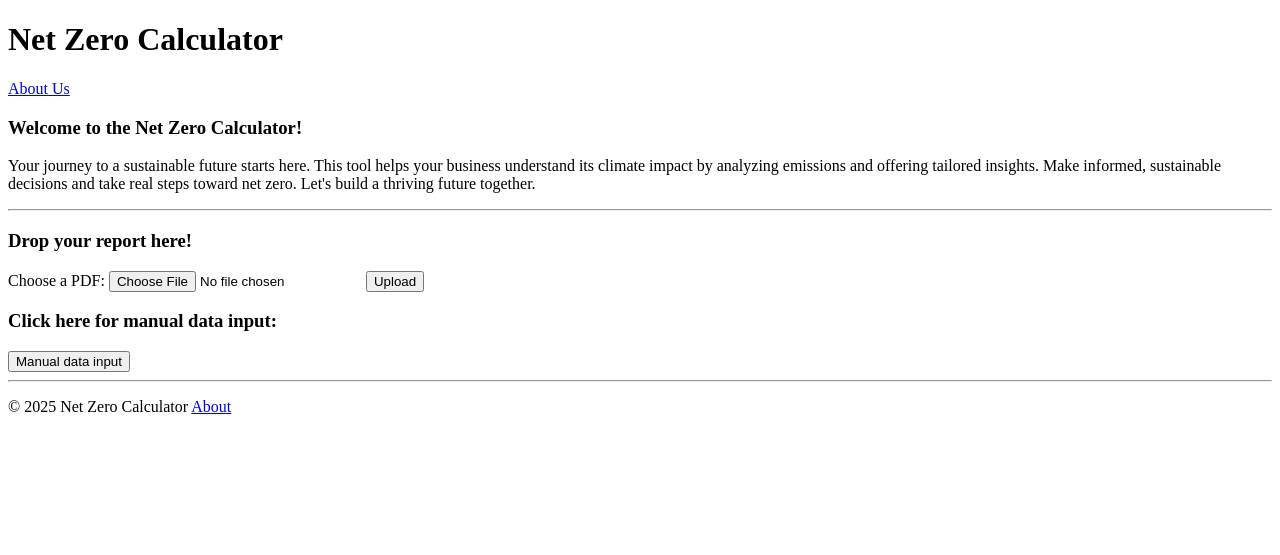
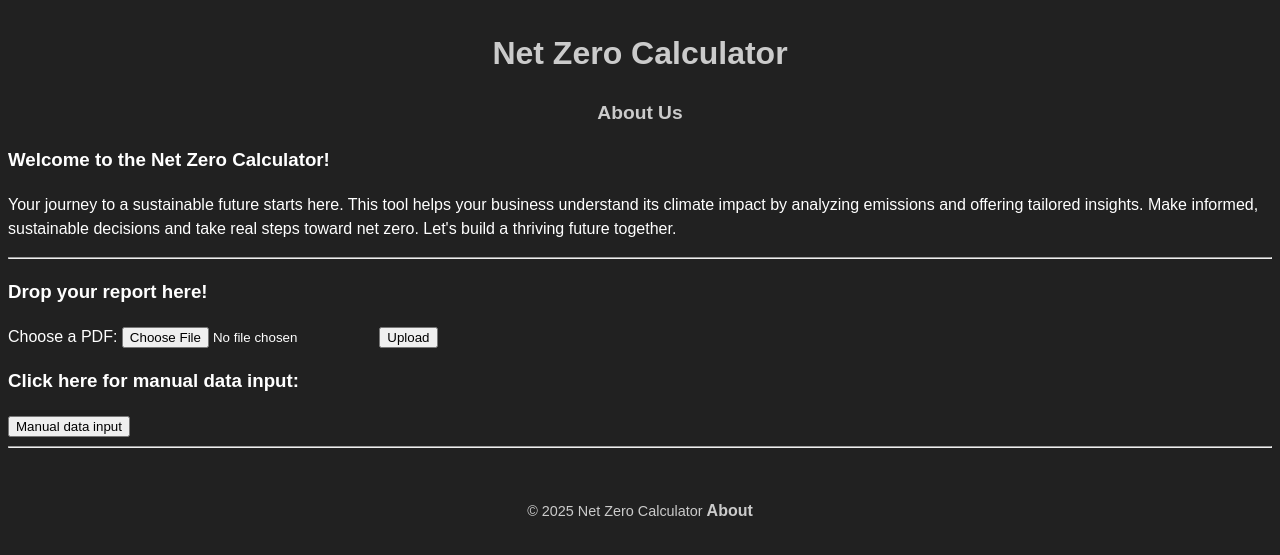
Before and after one commit to KusaiAlMalt/Net-Zero-Calculator, a Django app: page / in a window 1280 px wide. Shown: the top 555 px of the page. Run offline with Django 5.2, Linux system fonts and the light colour scheme.

Commit message:
style: dark mode & font

```diff
--- a/static/style.css
+++ b/static/style.css
@@ -0,0 +1,61 @@
+:root{
+    --color-bg: #212121;
+    --color-primary: #369f62;
+    --color-secondary: #888888;
+
+    --color-primary-accent: #4caf50;
+    --color-secondary-accent: #b5b5b5;
+
+    --color-text: #ffffff;
+    --color-text-accent: #cbcbcb;
+
+    --font-family: Arial, Helvetica, sans-serif;
+    --line-height: 1.5;
+}
+
+
+body{
+    background-color: var(--color-bg);
+    color: var(--color-text);
+    font-family: var(--font-family);
+    line-height: var(--line-height);
+}
+
+header{
+    display: flex;
+    justify-content: center;
+}
+
+nav{
+    display: flex;
+    justify-content: center;
+    align-items: center;
+    gap: 1rem;
+}
+
+#logo{
+    color: var(--color-text-accent);
+    text-decoration: none;
+    font-weight: bold;
+    transition: color 0.3s ease-in-out;
+}
+#logo:hover{
+    color: var(--color-primary-accent);
+}
+
+.text-clickable{
+    color: var(--color-text-accent);
+    text-decoration: none;
+    font-size: 1.2rem;
+    font-weight: bold;
+    transition: color 0.3s ease-in-out;
+}
+.text-clickable:hover{
+    color: var(--color-primary-accent);
+}
+footer {
+    margin-top: 3rem;
+    text-align: center;
+    color: var(--color-text-accent);
+    font-size: 0.9rem;
+}
--- a/templates/base.html
+++ b/templates/base.html
@@ -13,10 +13,12 @@
 <body>
 
     <header>
-        <h1>Net Zero Calculator</h1>
+        <a href="/" id = "logo">
+            <h1>Net Zero Calculator</h1>
+        </a>
     </header>
     <nav>
-        <a href="about" class="text">About Us</a>
+        <a href="about" class="text-clickable">About Us</a>
     </nav>
 
     {% block content %}
@@ -24,6 +26,6 @@
 
     <hr>
     <footer>
-        <p>&copy; 2025 Net Zero Calculator <a href="about">About</a></p>
+        <p>&copy; 2025 Net Zero Calculator <a href="about" class="text-clickable"><small>About</small></a></p>
     </footer>
 </body>
```
